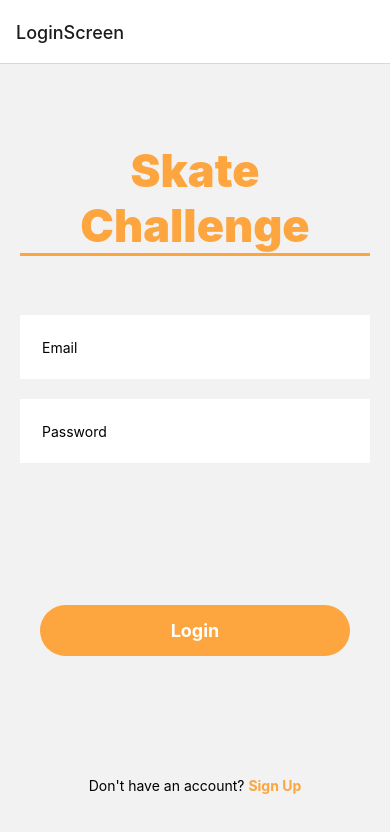
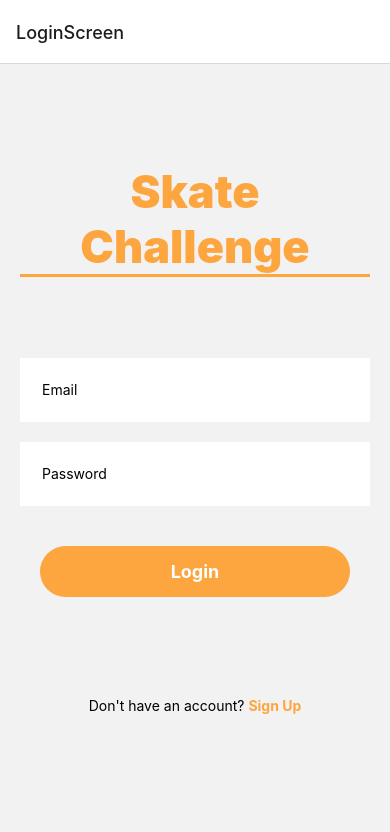
Before and after one commit to Dlewis89/skate-challenge, a React Native app in the folder mobile/: screen /LoginScreen in a window 390 px wide. Shown: the top 832 px of the page. Built offline with nearby package versions, Linux system fonts and the light colour scheme.

Commit message:
fix: remove unnecessary flex items to stop the button from disappearing when the keyboard appears

```diff
--- a/mobile/screens/LoginScreen.tsx
+++ b/mobile/screens/LoginScreen.tsx
@@ -43,7 +43,7 @@ export default function LoginScreen<RootStackParamList>(props: Props) {
             <View style={styles.titleContainer}>
                 <Text style={styles.title}>Skate Challenge</Text>
             </View>
-            <View style={styles.formContainer}>
+            <View>
                 <View style={styles.inputContainer}>
                     <TextInput
                         onChangeText={email => setEmail(email)}
@@ -75,10 +75,10 @@ export default function LoginScreen<RootStackParamList>(props: Props) {
 const styles = StyleSheet.create({
     viewContainer: {
         flex: 1,
-        padding: 20
+        padding: 20,
+        justifyContent: 'space-evenly'
     },
     titleContainer: {
-        flex: 1,
         justifyContent: 'center'
     },
     title: {
@@ -88,9 +88,6 @@ const styles = StyleSheet.create({
       color: '#fda53e',
       borderBottomWidth: 3,
       borderBottomColor: '#fda53e'
-    },
-    formContainer: {
-        flex: 2,
     },
     inputContainer: {
         elevation: 1,
@@ -103,7 +100,6 @@ const styles = StyleSheet.create({
         padding: 10,
     },
     buttonContainer: {
-        flex: 1,
         padding: 20,
         justifyContent: 'center'
     },
```
